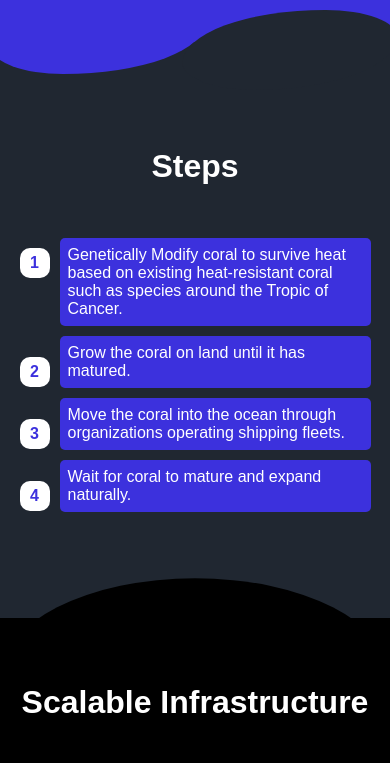
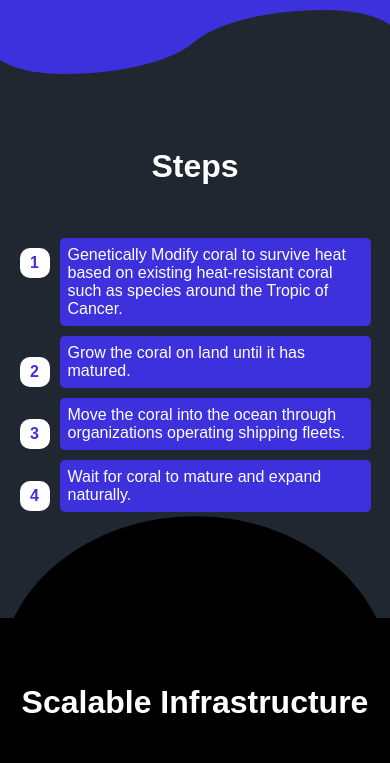
Before and after one commit to anb2473/Coral-Tank-Landing-Page, a website: page index.html in a window 390 px wide. Shown: the part 777-1540 px from the top of the page. Drawn offline with Linux system fonts and the light colour scheme; a script that the page names is missing.

Commit message:
remove bubble compression

```diff
--- a/index.css
+++ b/index.css
@@ -329,9 +329,9 @@ section p, .title p {
     .curve, .curve::before, .curve::after {
         height: 80px;
     }
-    .bubble::after, .bubble-back::before {
+    /* .bubble::after, .bubble-back::before {
         height: 40%;
-    }
+    } */
     .spacer {
         aspect-ratio: 1/1;
         min-height: 80px;
```
